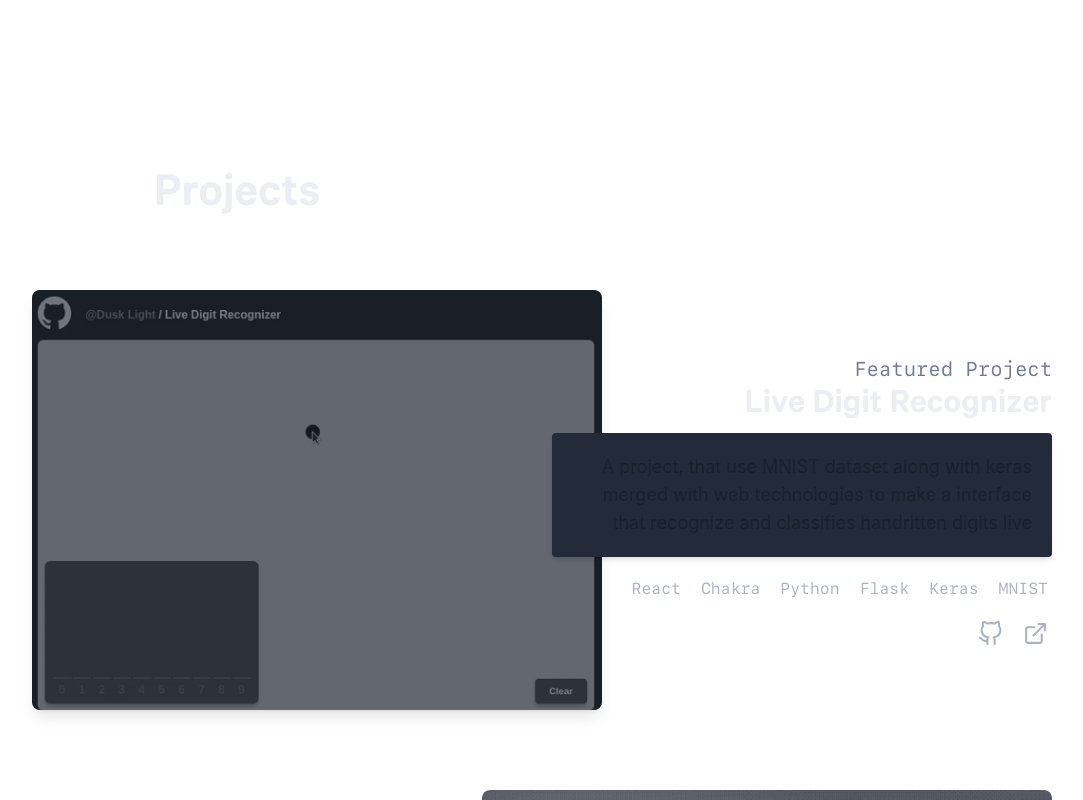
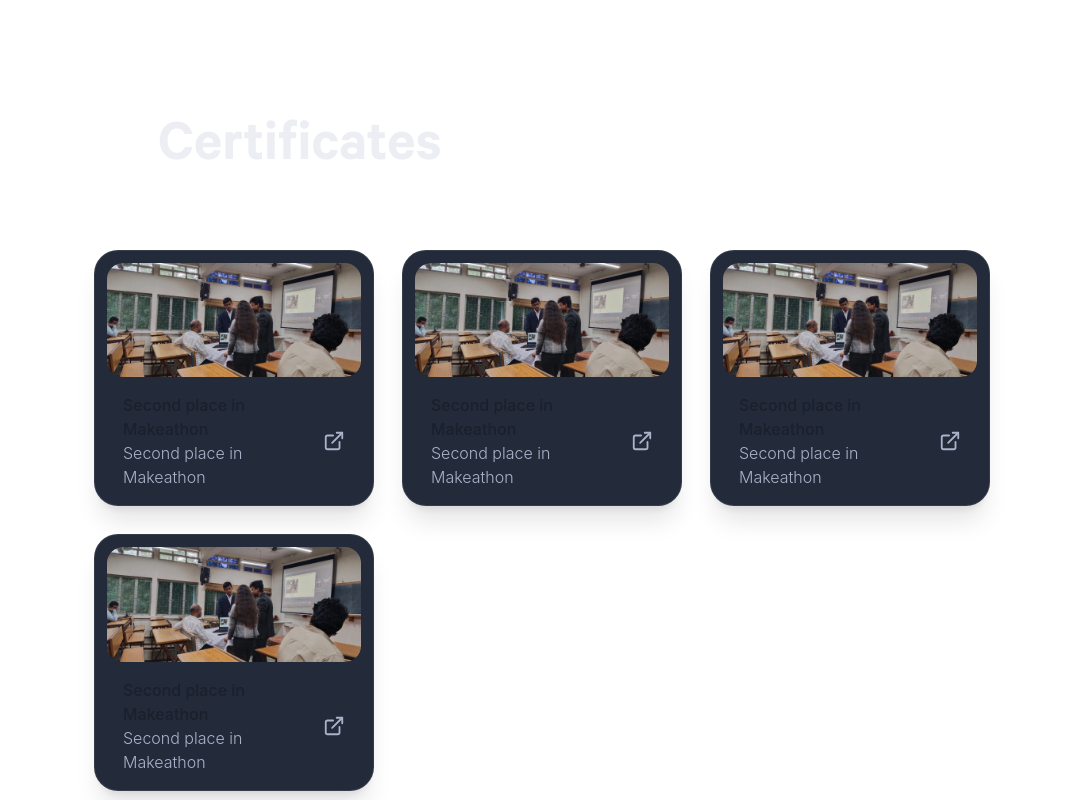
Before and after one commit to dusklight00/dusky.dev, a React (Vite) app: page / in a window 1280 px wide. Shown: the part 2440-3240 px from the top of the page, without its empty margins (98-1181 px from the left). Built offline with nearby package versions, Linux system fonts and the light colour scheme.

Commit message:
certificate card complete #1

```diff
--- a/src/App.jsx
+++ b/src/App.jsx
@@ -13,6 +13,7 @@ import BlogSection from "./components/BlogSection";
 import Footer from "./components/Footer";
 import ContactMe from "./components/ContactMe";
 import ExperienceSection from "./components/ExperienceSection";
+import CertificateSection from "./components/CertificateSection";
 
 function App() {
   return (
@@ -27,6 +28,7 @@ function App() {
       <Hero />
       <AboutMe />
       <ExperienceSection />
+      <CertificateSection />
       <ProjectSection />
       <NoteProjectSection />
       <BlogSection />
--- /dev/null
+++ b/src/components/CertificateSection.jsx
@@ -0,0 +1,58 @@
+import Image from "../assets/at-makeathon/1.jpg";
+
+function CertificateCard() {
+  return (
+    <div className="border border-[#ffffff15] shadow-xl rounded-3xl bg-background-light-dark-color">
+      <div className="px-3 pt-3 rounded-sm">
+        <img src={Image} className="rounded-2xl" />
+      </div>
+      <div className="flex">
+        <div className="flex-1">
+          <div className="px-7 pt-4 font-medium text-md">
+            Second place in Makeathon
+          </div>
+          <div className="px-7 pb-4 font-light text-white-dark-color text-md">
+            Second place in Makeathon
+          </div>
+        </div>
+        <div className="flex items-center justify-center px-7">
+          <svg
+            xmlns="http://www.w3.org/2000/svg"
+            role="img"
+            viewBox="0 0 24 24"
+            height="22px"
+            fill="none"
+            stroke="currentColor"
+            strokeWidth="2"
+            strokeLinecap="round"
+            strokeLinejoin="round"
+            className="feather feather-external-link hover:text-white-color transition-colors text-white-dark-color"
+          >
+            <title>External Link</title>
+            <path d="M18 13v6a2 2 0 0 1-2 2H5a2 2 0 0 1-2-2V8a2 2 0 0 1 2-2h6"></path>
+            <polyline points="15 3 21 3 21 9"></polyline>
+            <line x1="10" y1="14" x2="21" y2="3"></line>
+          </svg>
+        </div>
+      </div>
+    </div>
+  );
+}
+
+function CertificateSection() {
+  return (
+    <div className="h-[100vh] flex flex-col gap-20 px-48">
+      <div className="font-sans text-white-color h-[50px] text-6xl font-black flex-2 pl-16">
+        Certificates
+      </div>
+      <div className="grid grid-cols-3 gap-7">
+        <CertificateCard />
+        <CertificateCard />
+        <CertificateCard />
+        <CertificateCard />
+      </div>
+    </div>
+  );
+}
+
+export default CertificateSection;
--- a/src/components/ExperienceSection.jsx
+++ b/src/components/ExperienceSection.jsx
@@ -2,13 +2,24 @@ import { Gallery } from "react-grid-gallery";
 import SimpleImageSlider from "react-simple-image-slider";
 
 const images = [
-  { url: "./src/assets/at-makeathon/1.jpg" },
-  { url: "./src/assets/at-makeathon/2.jpg" },
-  { url: "./src/assets/at-makeathon/3.jpg" },
-  { url: "./src/assets/at-makeathon/4.jpg" },
-  { url: "./src/assets/at-makeathon/5.jpg" },
-  { url: "./src/assets/at-makeathon/6.jpg" },
-  { url: "./src/assets/at-makeathon/7.jpg" },
+  {
+    src: "https://c2.staticflickr.com/9/8817/28973449265_07e3aa5d2e_b.jpg",
+    width: 320,
+    height: 174,
+    // isSelected: true,
+    caption: "After Rain (Jeshu John - designerspics.com)",
+  },
+  {
+    src: "https://c2.staticflickr.com/9/8356/28897120681_3b2c0f43e0_b.jpg",
+    width: 320,
+    height: 212,
+    alt: "Boats (Jeshu John - designerspics.com)",
+  },
+  {
+    src: "https://c4.staticflickr.com/9/8887/28897124891_98c4fdd82b_b.jpg",
+    width: 320,
+    height: 212,
+  },
 ];
 
 function ExperienceSection() {
@@ -21,19 +32,19 @@ function ExperienceSection() {
         <div className="flex w-max">
           {/* <div className="bg-white-color opacity-[0.1] w-[0.1px]"></div> */}
           <div className="font-mono text-sm w-max">
-            <div className="px-8 py-3 rounded-md hover:bg-navy-color">
+            <div className="px-8 py-3 rounded-md hover:bg-background-light-dark-color">
               Upstatement
             </div>
-            <div className="px-8 py-3 rounded-md hover:bg-navy-color">
+            <div className="px-8 py-3 rounded-md hover:bg-background-light-dark-color">
               Apple
             </div>
-            <div className="px-8 py-3 rounded-md hover:bg-navy-color">
+            <div className="px-8 py-3 rounded-md hover:bg-background-light-dark-color">
               Scout Studio
             </div>
-            <div className="px-8 py-3 rounded-md hover:bg-navy-color">
+            <div className="px-8 py-3 rounded-md hover:bg-background-light-dark-color">
               Starry
             </div>
-            <div className="px-8 py-3 rounded-md hover:bg-navy-color">
+            <div className="px-8 py-3 rounded-md hover:bg-background-light-dark-color">
               MullenLowe
             </div>
           </div>
@@ -64,6 +75,7 @@ function ExperienceSection() {
               business requirements
             </li>
           </ul>
+          {/* <Gallery images={images} style="rounded-lg" /> */}
         </div>
       </div>
     </div>
```
